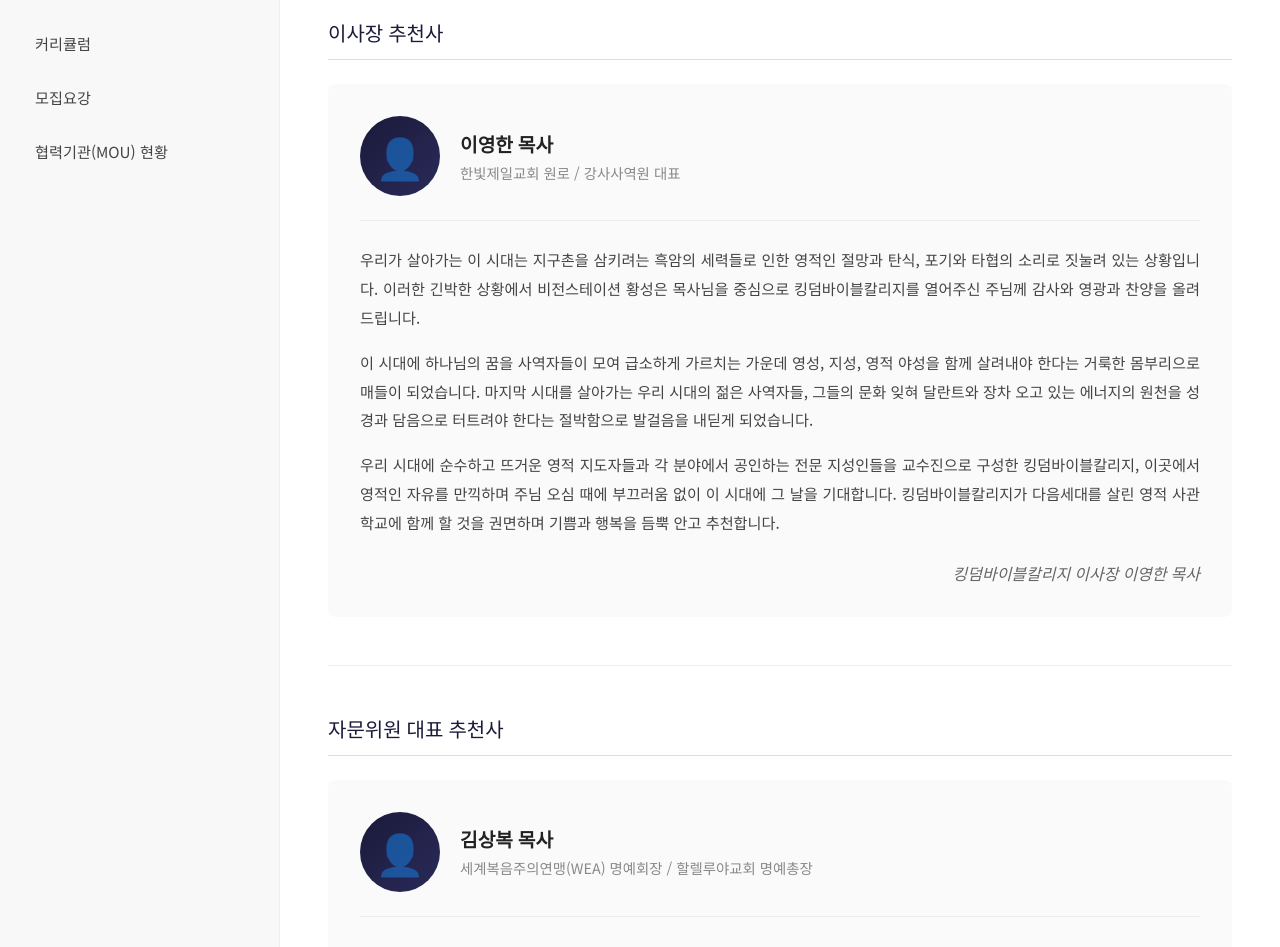
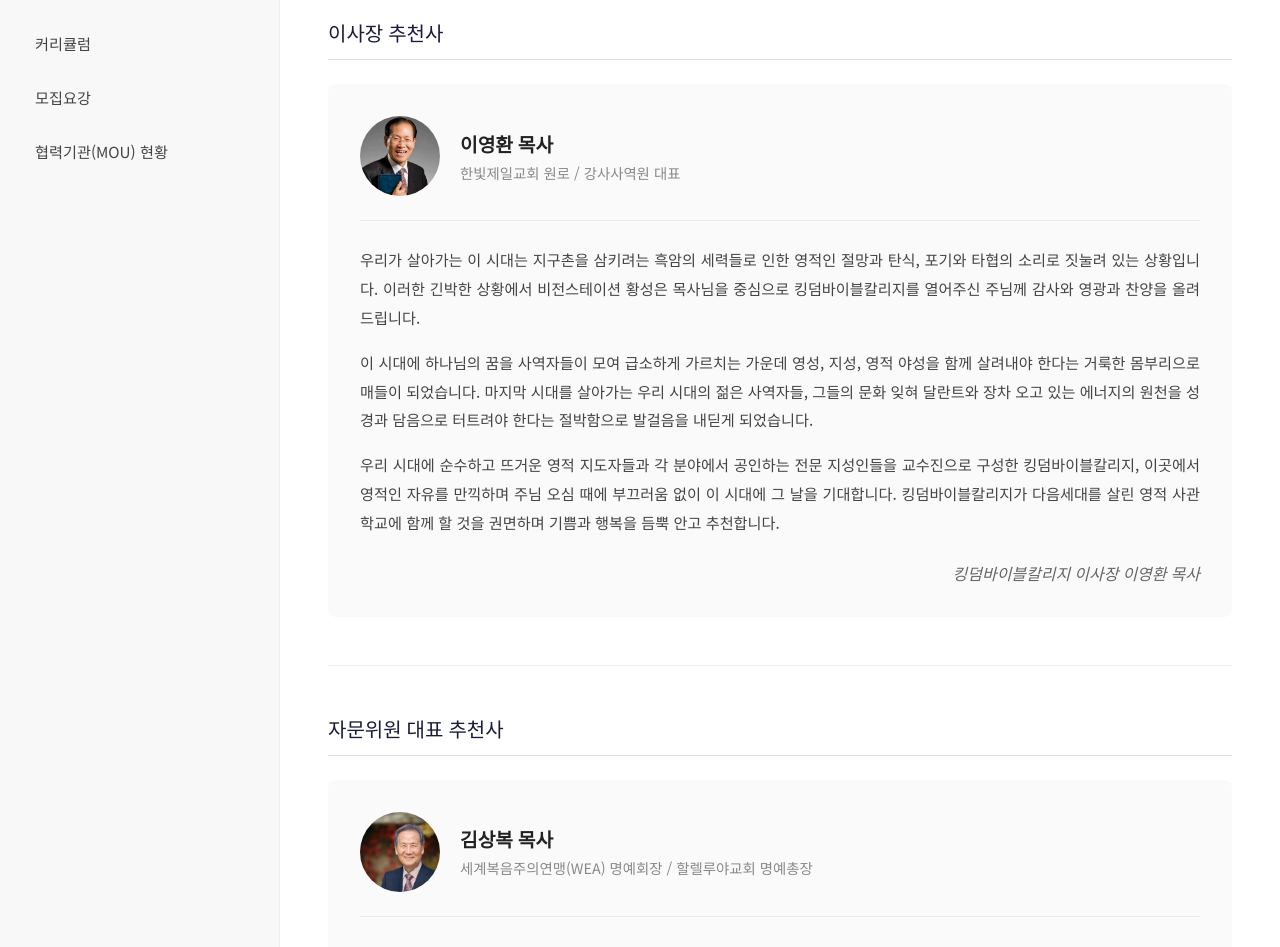
Before and after one commit to kingdom-bible-college/iKingdomBibleCollege, a Next.js app: page /about in a window 1280 px wide. Shown: the part 404-1351 px from the top of the page. Built offline with nearby package versions, Linux system fonts and the light colour scheme; no server answers.

Commit message:
feat: 추천사 프로필 이미지 추가 및 푸터 연락처 업데이트

```diff
--- a/src/app/(main)/about/page.module.css
+++ b/src/app/(main)/about/page.module.css
@@ -162,6 +162,14 @@
   justify-content: center;
   font-size: 2.5rem;
   color: rgba(255, 255, 255, 0.6);
+  flex-shrink: 0;
+}
+
+.profileImage {
+  width: 80px;
+  height: 80px;
+  border-radius: 50%;
+  object-fit: cover;
   flex-shrink: 0;
 }
 
--- a/src/app/(main)/about/page.tsx
+++ b/src/app/(main)/about/page.tsx
@@ -67,9 +67,9 @@
                 <h3 className={styles.recommendSubtitle}>이사장 추천사</h3>
                 <div className={styles.recommendContent}>
                   <div className={styles.profileSection}>
-                    <div className={styles.profileIcon}>👤</div>
+                    <img src="/이영환.png" alt="이영환 목사" className={styles.profileImage} />
                     <div className={styles.profileInfo}>
-                      <strong>이영한 목사</strong>
+                      <strong>이영환 목사</strong>
                       <span>한빛제일교회 원로 / 강사사역원 대표</span>
                     </div>
                   </div>
@@ -92,7 +92,7 @@
                       학교에 함께 할 것을 권면하며 기쁨과 행복을 듬뿍 안고 추천합니다.
                     </p>
                   </div>
-                  <p className={styles.signature}>킹덤바이블칼리지 이사장 이영한 목사</p>
+                  <p className={styles.signature}>킹덤바이블칼리지 이사장 이영환 목사</p>
                 </div>
               </div>
 
@@ -101,7 +101,7 @@
                 <h3 className={styles.recommendSubtitle}>자문위원 대표 추천사</h3>
                 <div className={styles.recommendContent}>
                   <div className={styles.profileSection}>
-                    <div className={styles.profileIcon}>👤</div>
+                    <img src="/김상복 목사.png" alt="김상복 목사" className={styles.profileImage} />
                     <div className={styles.profileInfo}>
                       <strong>김상복 목사</strong>
                       <span>세계복음주의연맹(WEA) 명예회장 / 할렐루야교회 명예총장</span>
```
Also changed, not shown: src/app/(main)/page.tsx (+3 -21 lines), public/김상복 목사.png (added), public/이영환.png (added).
